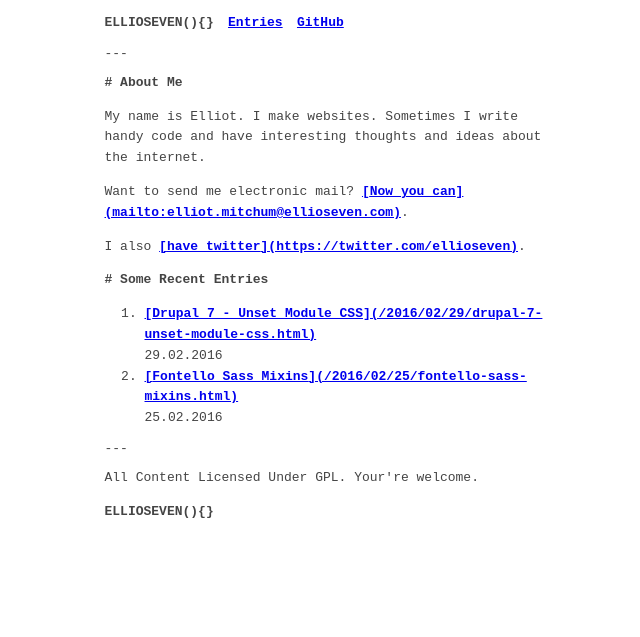
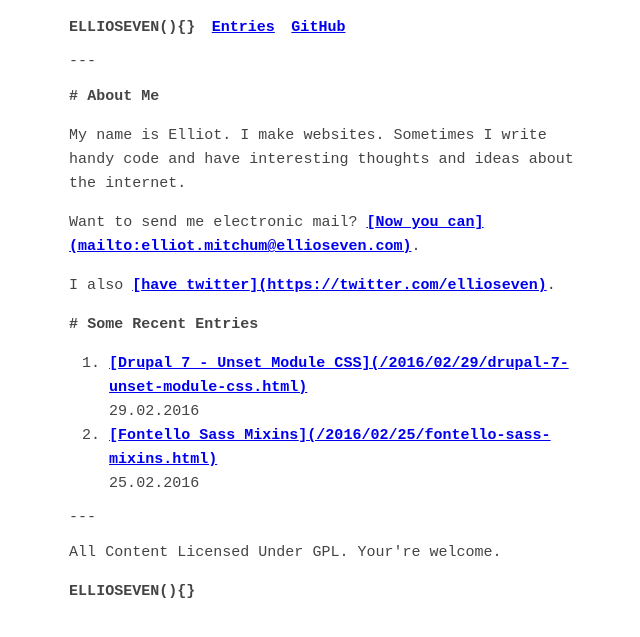
Before and after one commit to ellioseven/ellioseven.github.io, a Jekyll site: the page built from index.md, in a window 1280 px wide. Shown: the top 637 px of the page, without its empty margins (308-948 px from the left). Built offline with Jekyll 4.4.1, drawn with Linux system fonts in a browser that asks for light colours; Markdown is read by kramdown in place of the engine named in the settings.

Commit message:
Increase font size

```diff
--- a/css/theme.css
+++ b/css/theme.css
@@ -2,6 +2,14 @@ html,
 body {
     color: #444;
     line-height: 1.6;
+}
+
+@media (min-width: 50em) {
+
+    html,
+    body {
+        font-size: 107.5%;
+    }
 }
 
 html,
```
